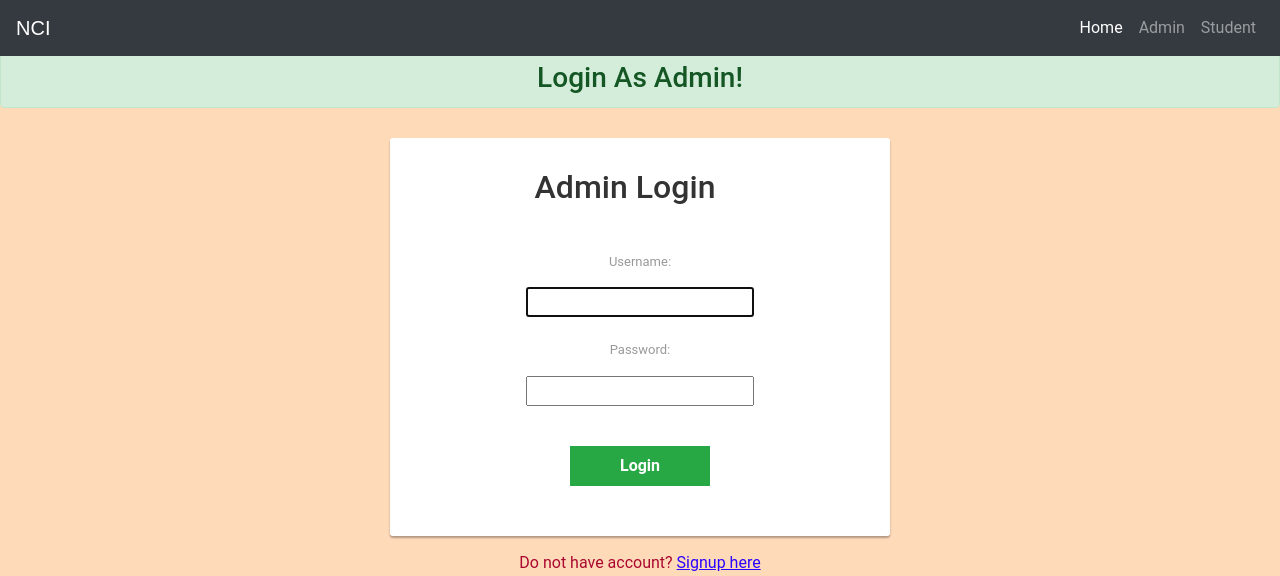
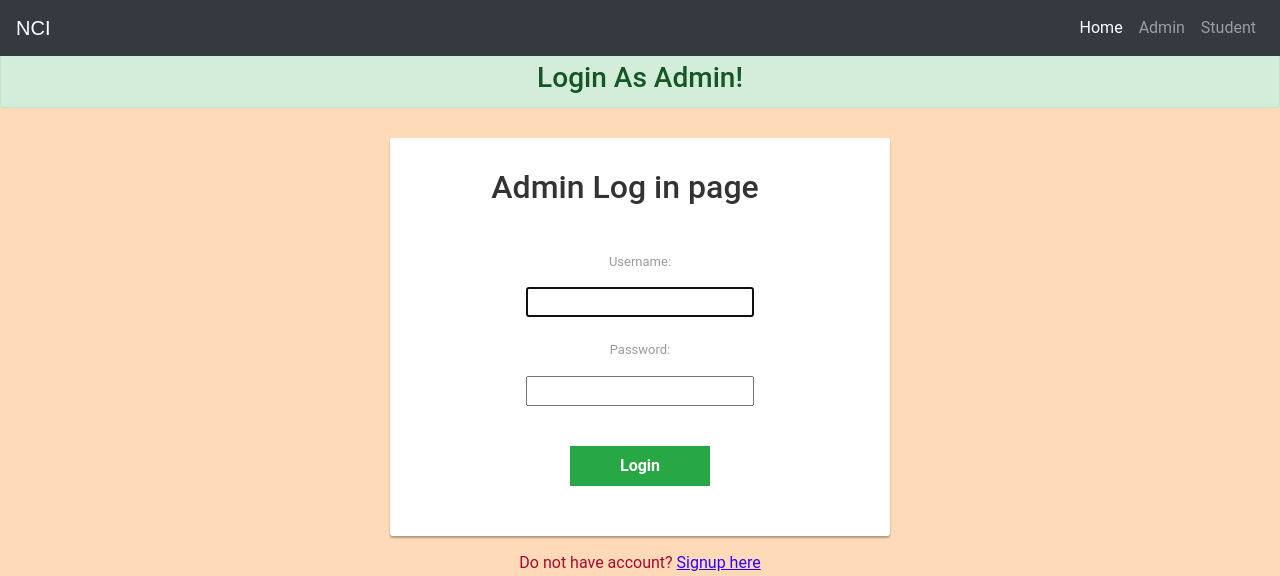
Before and after one commit to pavan1636/librarymanage, a Django app: page /adminlogin in a window 1280 px wide. Shown: the top 576 px of the page. Run offline with Django 3.2, Linux system fonts and the light colour scheme; some libraries are stand-ins or nearby versions.

Commit message:
Update adminlogin.html

```diff
--- a/templates/library/adminlogin.html
+++ b/templates/library/adminlogin.html
@@ -101,7 +101,7 @@
     <div class="signup-form">
         <form  method="post" class="form-horizontal">
 
-    			<center><h2>Admin Login </h2></center>
+    			<center><h2>Admin Log in page </h2></center>
 
           {% csrf_token %}
             {% for field in form %}
```
